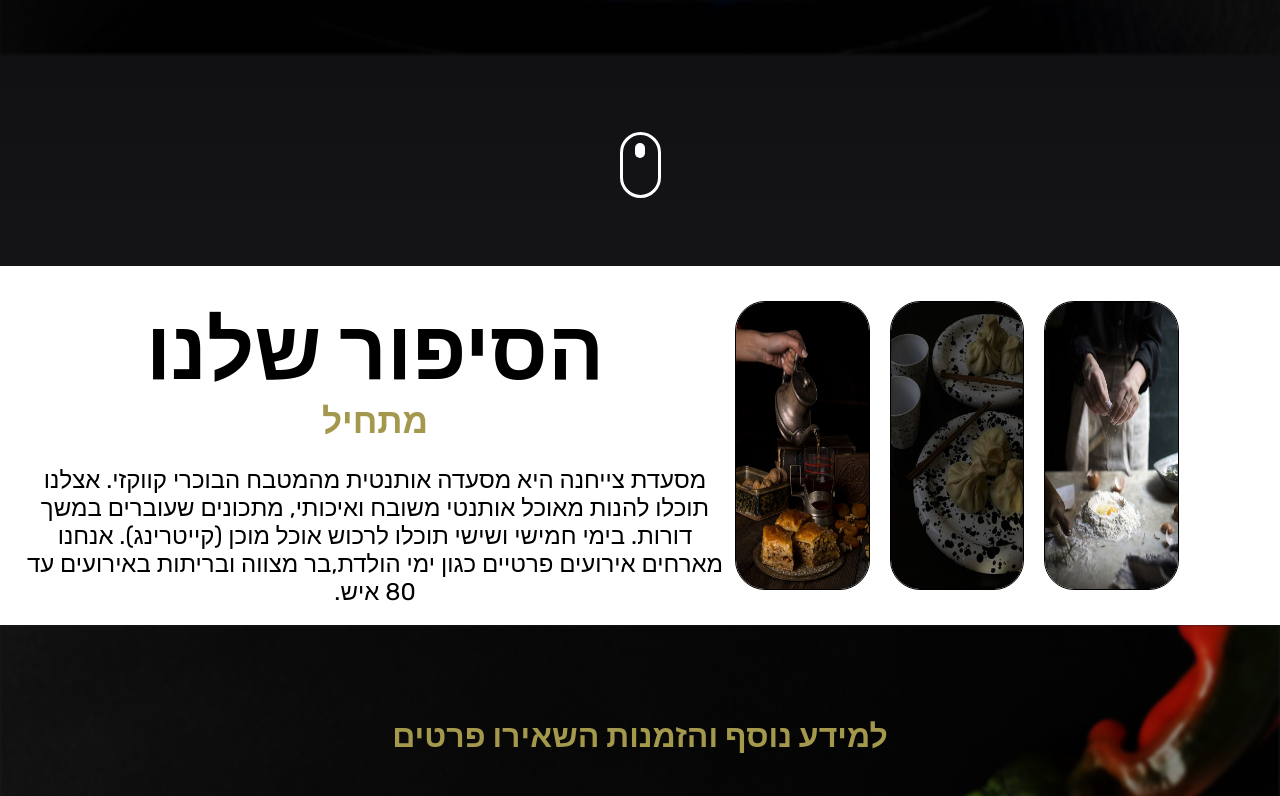
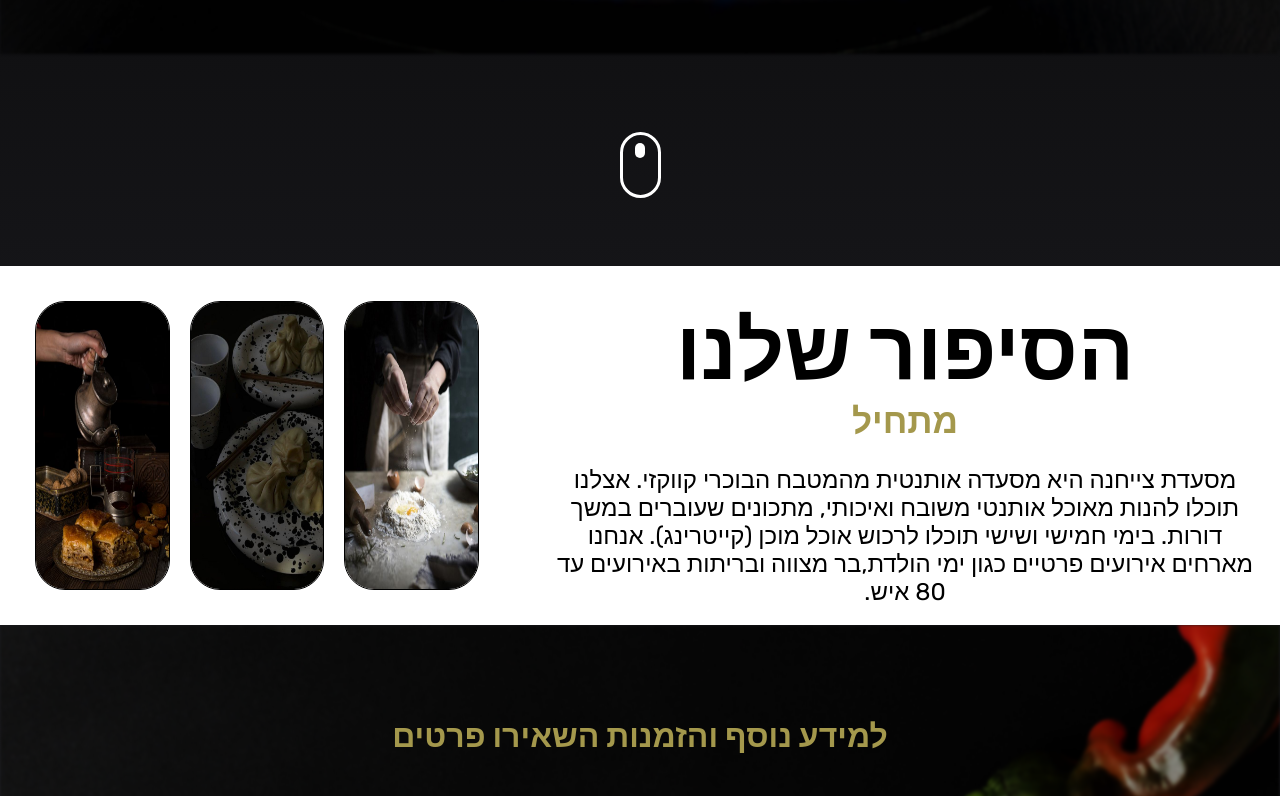
Before and after one commit to YardenSamorai/Chayxana-website, a React (Create React App) app: page / in a window 1280 px wide. Shown: the part 585-1381 px from the top of the page. Built offline with nearby package versions, Linux system fonts and the light colour scheme; a web font is replaced by a local one.

Commit message:
Fixed layout

```diff
--- a/src/components/OurStory/OurStory.css
+++ b/src/components/OurStory/OurStory.css
@@ -6,7 +6,7 @@
 
 .ourstory-card {
     display: flex;
-    flex-direction: row;
+    flex-direction: row-reverse;
     justify-content: space-around;
     border-radius: 10px;
 }
```
